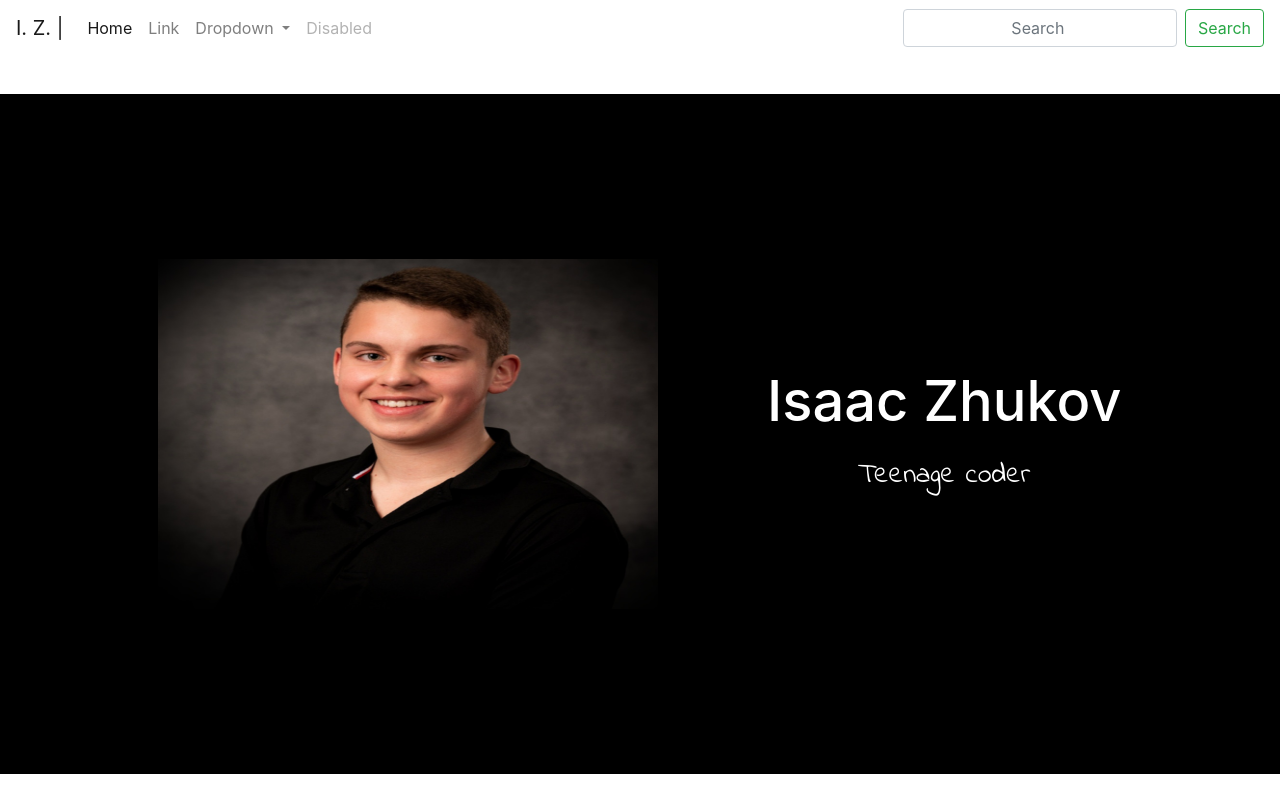
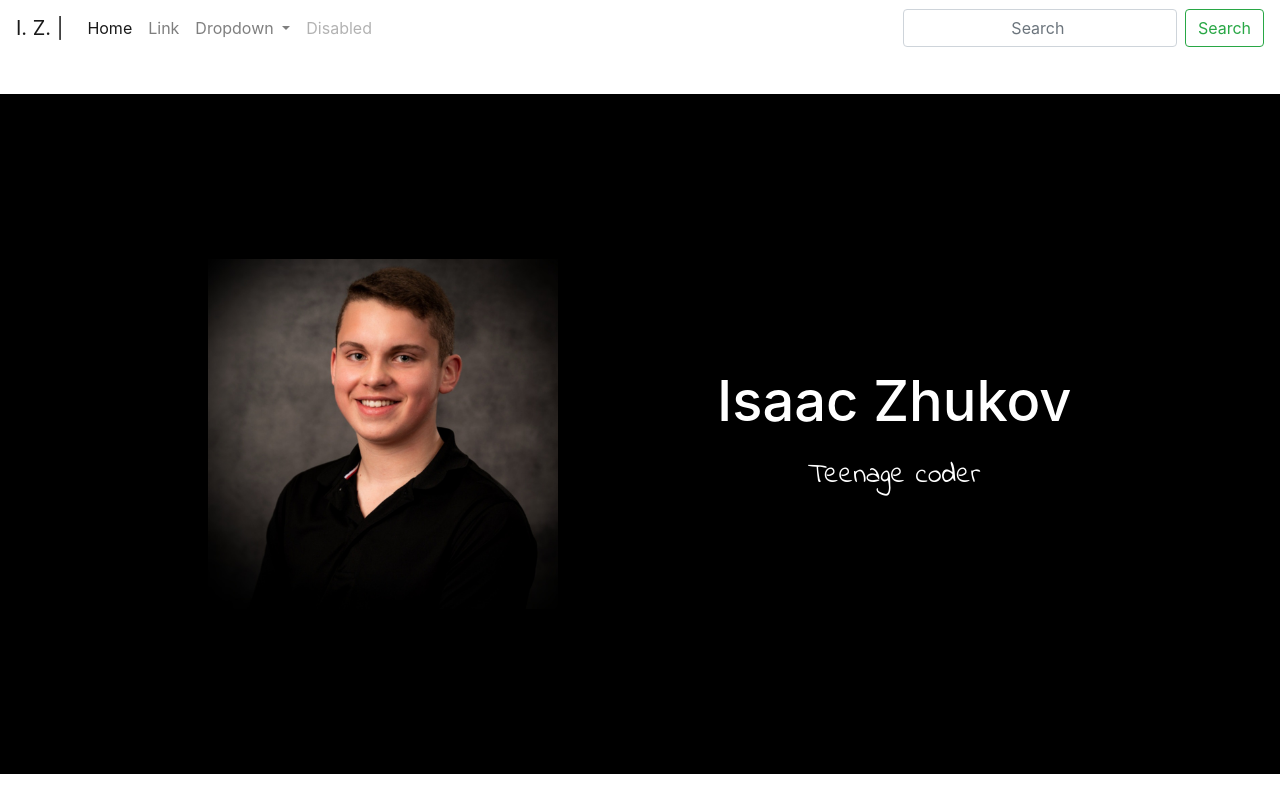
Before and after one commit to maximfedoretswebdev/Isaac, a plain HTML site: page index.html in a window 1280 px wide. Shown: the top 800 px of the page. Drawn offline with nearby package versions, Linux system fonts and the light colour scheme.

Commit message:
Add files via upload

```diff
--- a/index.html
+++ b/index.html
@@ -58,7 +58,7 @@
 <section class="section_one">
 
   <div class="div_one">
-    <img src="Isaac.jpg" width="500" height="350">
+    <img src="Isaac.jpg" width="350" height="350">
   </div>
 
   <div class="div_two">
```
